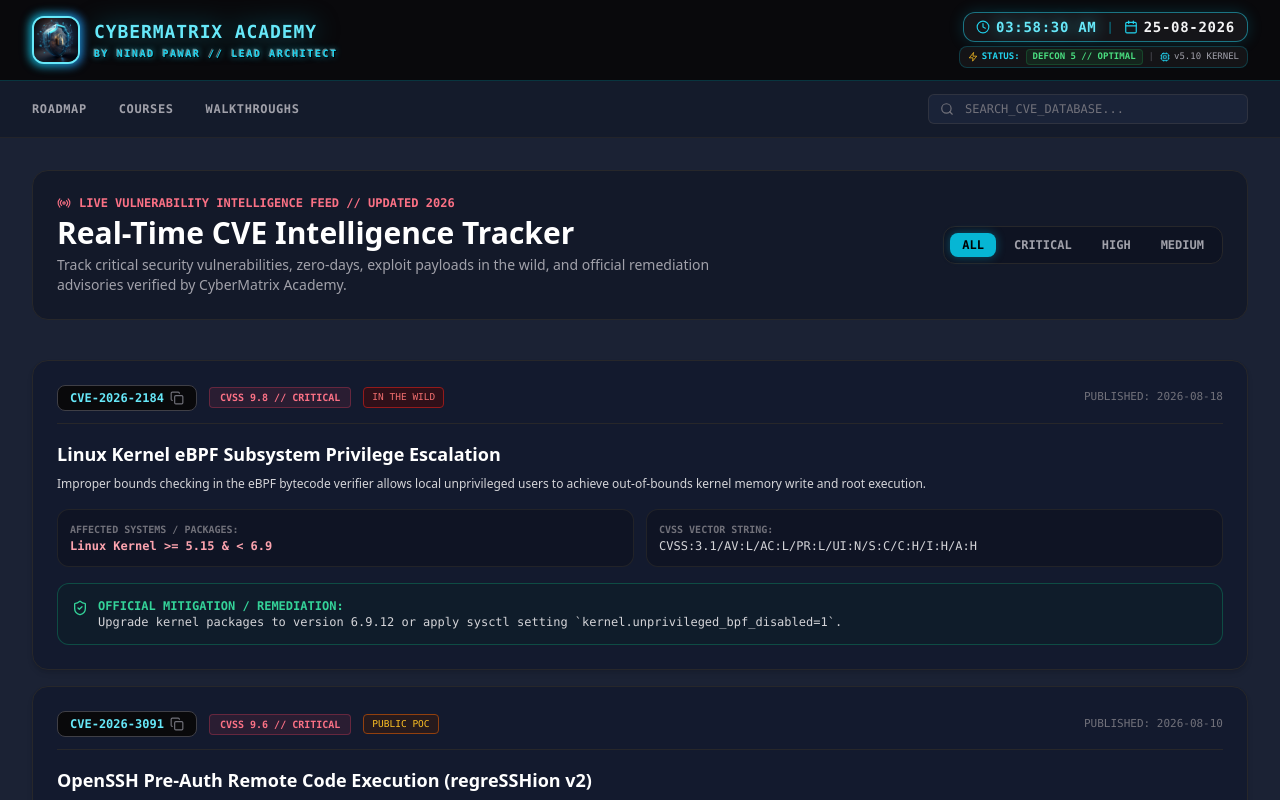
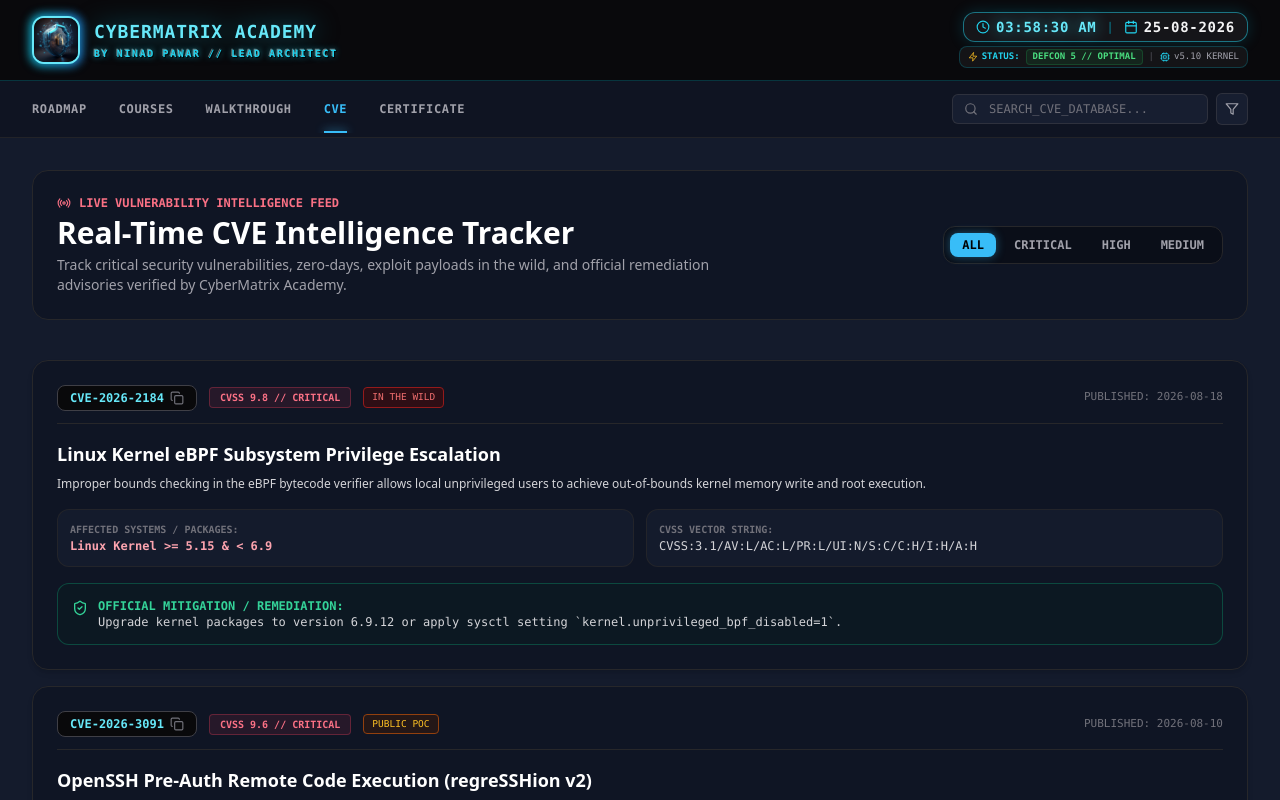
Before and after one commit to ninadcyber88-max/cybermatrix-academy, a Next.js app: page /cve in a window 1280 px wide. Shown: the top 800 px of the page. Built offline with nearby package versions, Linux system fonts and the light colour scheme.

Commit message:
fix:added

```diff
--- a/app/cve/page.tsx
+++ b/app/cve/page.tsx
@@ -5,16 +5,9 @@ import Link from 'next/link';
 import {
   Search,
   Filter,
-  ShieldAlert,
-  ExternalLink,
-  AlertTriangle,
-  CheckCircle2,
+  Radio,
   Copy,
   Check,
-  Flame,
-  Terminal,
-  Radio,
-  Bug,
   ShieldCheck
 } from 'lucide-react';
 import { CyberSmokeHeader } from '@/components/CyberSmokeHeader';
@@ -107,6 +100,14 @@ const CVE_DATABASE: CVEItem[] = [
   }
 ];
 
+const NAV_BUTTONS = [
+  { name: 'ROADMAP', href: '/roadmap' },
+  { name: 'COURSES', href: '/courses' },
+  { name: 'WALKTHROUGH', href: '/walkthroughs' },
+  { name: 'CVE', href: '/cve' },
+  { name: 'CERTIFICATE', href: '/certificate' }
+];
+
 export default function CVETrackerPage() {
   const [searchQuery, setSearchQuery] = useState('');
   const [severityFilter, setSeverityFilter] = useState<string>('ALL');
@@ -118,8 +119,9 @@ export default function CVETrackerPage() {
     setTimeout(() => setCopiedCve(null), 2000);
   };
 
-  const filteredCVEs = CVE_DATABASE.filter(c => {
-    const matchesSearch = c.cveId.toLowerCase().includes(searchQuery.toLowerCase()) ||
+  const filteredCVEs = CVE_DATABASE.filter((c) => {
+    const matchesSearch =
+      c.cveId.toLowerCase().includes(searchQuery.toLowerCase()) ||
       c.title.toLowerCase().includes(searchQuery.toLowerCase()) ||
       c.affectedSoftware.toLowerCase().includes(searchQuery.toLowerCase());
     const matchesSeverity = severityFilter === 'ALL' || c.severity === severityFilter;
@@ -127,45 +129,67 @@ export default function CVETrackerPage() {
   });
 
   return (
-    <div className="min-h-screen bg-[#1b2234] text-zinc-100 font-sans selection:bg-cyan-500/30 selection:text-cyan-300">
+    <div className="min-h-screen bg-[#141b2c] text-zinc-100 font-sans selection:bg-cyan-500/30 selection:text-cyan-300 flex flex-col justify-between">
 
-      {/* 1. Global Header */}
+      <div>
+        {/* 1. Global Smoke Header */}
         <CyberSmokeHeader />
 
         {/* 2. Top Navigation Sub-Header */}
-      <div className="bg-[#141b2b] border-b border-zinc-800/80 sticky top-0 z-40">
+        <div className="bg-[#0f1422] border-b border-zinc-800/80 sticky top-0 z-40">
           <div className="max-w-7xl mx-auto px-4 md:px-8 h-14 flex items-center justify-between gap-4">
 
-          <div className="flex items-center space-x-6 sm:space-x-8 text-xs font-mono tracking-wider font-bold">
-            <Link href="/roadmap" className="text-zinc-400 hover:text-zinc-200 py-4">ROADMAP</Link>
-            <Link href="/courses" className="text-zinc-400 hover:text-zinc-200 py-4">COURSES</Link>
-            <Link href="/walkthroughs" className="text-zinc-400 hover:text-zinc-200 py-4">WALKTHROUGHS</Link>
+            <div className="flex items-center space-x-4 sm:space-x-8 text-xs font-mono tracking-wider font-bold overflow-x-auto no-scrollbar">
+              {NAV_BUTTONS.map((btn) => {
+                const isActive = btn.name === 'CVE';
+                return (
+                  <Link
+                    key={btn.name}
+                    href={btn.href}
+                    className={`py-4 transition-all relative shrink-0 ${
+                      isActive
+                        ? 'text-[#38bdf8] font-extrabold'
+                        : 'text-zinc-400 hover:text-zinc-100'
+                    }`}
+                  >
+                    <span>{btn.name}</span>
+                    {isActive && (
+                      <div className="absolute bottom-0 left-0 right-0 h-[2px] bg-[#38bdf8] shadow-[0_0_10px_rgba(56,189,248,0.9)]"></div>
+                    )}
+                  </Link>
+                );
+              })}
             </div>
 
-          {/* Search Bar */}
-          <div className="flex items-center space-x-2">
-            <div className="relative w-48 sm:w-64 md:w-80">
+            <div className="flex items-center space-x-2 shrink-0">
+              <div className="relative w-36 sm:w-60 md:w-64">
                 <Search className="w-3.5 h-3.5 text-zinc-500 absolute left-3 top-1/2 -translate-y-1/2" />
                 <input
                   type="text"
                   value={searchQuery}
                   onChange={(e) => setSearchQuery(e.target.value)}
                   placeholder="SEARCH_CVE_DATABASE..."
-                className="w-full pl-9 pr-3 py-1.5 bg-[#1a2338] border border-zinc-700/60 rounded-md text-xs font-mono text-zinc-200 placeholder-zinc-500 focus:outline-none focus:border-cyan-500 transition"
+                  className="w-full pl-9 pr-3 py-1.5 bg-[#171e30] border border-zinc-700/60 rounded-md text-xs font-mono text-zinc-200 placeholder-zinc-500 focus:outline-none focus:border-[#38bdf8] transition"
                 />
               </div>
+              <button
+                className="p-2 rounded-md bg-[#171e30] border border-zinc-700/60 text-zinc-400 hover:text-[#38bdf8] transition hover:border-[#38bdf8]/40 cursor-pointer"
+                title="Filter Matrix"
+              >
+                <Filter className="w-3.5 h-3.5" />
+              </button>
             </div>
 
           </div>
         </div>
 
-      {/* 3. Hero Header & Filters */}
+        {/* 3. Hero Header & Severity Filter Pills */}
         <div className="max-w-7xl mx-auto px-4 md:px-8 pt-8 pb-4">
-        <div className="flex flex-col md:flex-row items-start md:items-center justify-between gap-4 p-6 rounded-2xl bg-[#131929] border border-zinc-800">
+          <div className="flex flex-col md:flex-row items-start md:items-center justify-between gap-4 p-6 rounded-2xl bg-[#0f1524] border border-zinc-800">
             <div>
               <div className="flex items-center space-x-2 text-rose-400 text-xs font-mono font-bold uppercase mb-1">
                 <Radio className="w-3.5 h-3.5 animate-pulse" />
-              <span>LIVE VULNERABILITY INTELLIGENCE FEED // UPDATED 2026</span>
+                <span>LIVE VULNERABILITY INTELLIGENCE FEED</span>
               </div>
               <h1 className="text-2xl sm:text-3xl font-black text-white">
                 Real-Time CVE Intelligence Tracker
@@ -175,15 +199,14 @@ export default function CVETrackerPage() {
               </p>
             </div>
 
-          {/* Filter Buttons */}
-          <div className="flex items-center space-x-1.5 bg-[#0e1322] border border-zinc-800 p-1.5 rounded-xl font-mono text-xs">
+            <div className="flex items-center space-x-1.5 bg-[#0a0e18] border border-zinc-800 p-1.5 rounded-xl font-mono text-xs">
               {['ALL', 'CRITICAL', 'HIGH', 'MEDIUM'].map((sev) => (
                 <button
                   key={sev}
                   onClick={() => setSeverityFilter(sev)}
                   className={`px-3 py-1 rounded-lg font-bold transition ${
                     severityFilter === sev
-                    ? 'bg-cyan-500 text-black shadow-[0_0_10px_rgba(6,182,212,0.4)]'
+                      ? 'bg-[#38bdf8] text-black shadow-[0_0_10px_rgba(56,189,248,0.4)]'
                       : 'text-zinc-400 hover:text-white'
                   }`}
                 >
@@ -194,19 +217,18 @@ export default function CVETrackerPage() {
           </div>
         </div>
 
-      {/* 4. CVE Cards Feed */}
+        {/* 4. CVE Feed List */}
         <main className="max-w-7xl mx-auto px-4 md:px-8 py-6 pb-16 space-y-4">
           {filteredCVEs.map((cve) => (
             <div
               key={cve.id}
-            className="p-6 rounded-2xl bg-[#131a2e] border border-zinc-800 hover:border-cyan-500/40 transition-all duration-300 shadow-md space-y-4"
+              className="p-6 rounded-2xl bg-[#0f1524] border border-zinc-800 hover:border-[#38bdf8]/40 transition-all duration-300 shadow-md space-y-4"
             >
-            {/* CVE Header Row */}
               <div className="flex flex-col sm:flex-row sm:items-center justify-between gap-3 pb-3 border-b border-zinc-800">
                 <div className="flex items-center space-x-3">
                   <button
                     onClick={() => handleCopy(cve.cveId)}
-                  className="flex items-center space-x-1.5 px-3 py-1 rounded-lg bg-zinc-950 border border-zinc-700 text-cyan-300 font-mono font-black text-xs hover:border-cyan-400 transition"
+                    className="flex items-center space-x-1.5 px-3 py-1 rounded-lg bg-zinc-950 border border-zinc-700 text-cyan-300 font-mono font-black text-xs hover:border-cyan-400 transition cursor-pointer"
                     title="Copy CVE ID"
                   >
                     <span>{cve.cveId}</span>
@@ -243,7 +265,6 @@ export default function CVETrackerPage() {
                 </span>
               </div>
 
-            {/* CVE Content */}
               <div>
                 <h3 className="text-base sm:text-lg font-bold text-white mb-1.5">
                   {cve.title}
@@ -253,20 +274,18 @@ export default function CVETrackerPage() {
                 </p>
               </div>
 
-            {/* Affected Software & Vector */}
               <div className="grid grid-cols-1 md:grid-cols-2 gap-3 text-xs font-mono">
-              <div className="p-3 rounded-xl bg-[#0f1424] border border-zinc-800/80">
+                <div className="p-3 rounded-xl bg-[#141b2c] border border-zinc-800/80">
                   <span className="text-zinc-500 block text-[10px] font-bold">AFFECTED SYSTEMS / PACKAGES:</span>
                   <span className="text-rose-300 font-semibold">{cve.affectedSoftware}</span>
                 </div>
 
-              <div className="p-3 rounded-xl bg-[#0f1424] border border-zinc-800/80">
+                <div className="p-3 rounded-xl bg-[#141b2c] border border-zinc-800/80">
                   <span className="text-zinc-500 block text-[10px] font-bold">CVSS VECTOR STRING:</span>
                   <span className="text-zinc-300 truncate block">{cve.vector}</span>
                 </div>
               </div>
 
-            {/* Mitigation / Patch Advisory */}
               <div className="p-3.5 rounded-xl bg-emerald-950/20 border border-emerald-500/30 flex items-start space-x-2.5 text-xs font-mono">
                 <ShieldCheck className="w-4 h-4 text-emerald-400 shrink-0 mt-0.5" />
                 <div>
@@ -278,9 +297,10 @@ export default function CVETrackerPage() {
             </div>
           ))}
         </main>
+      </div>
 
-      {/* Footer */}
-      <footer className="border-t border-zinc-800/60 bg-[#141b2b] py-6 text-center text-xs font-mono text-zinc-500">
+      {/* 5. Footer */}
+      <footer className="border-t border-zinc-800/60 bg-[#0d121e] py-8 text-center text-xs font-mono text-zinc-500">
         CYBERMATRIX ACADEMY // ARCHITECTED BY NINAD PAWAR // DEFENSE MATRIX ACTIVE
       </footer>
 
```
Lines whose indentation alone changed are shown as unchanged.
